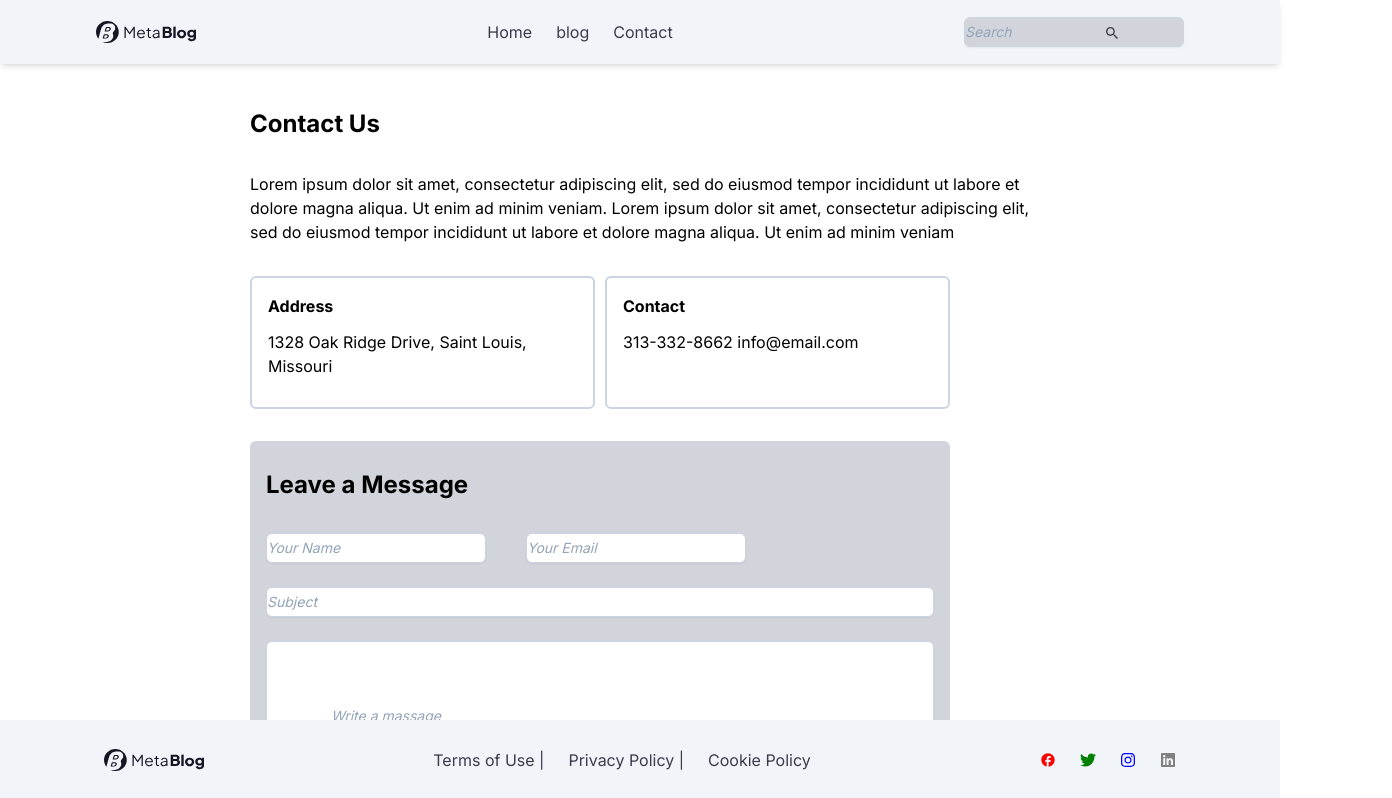
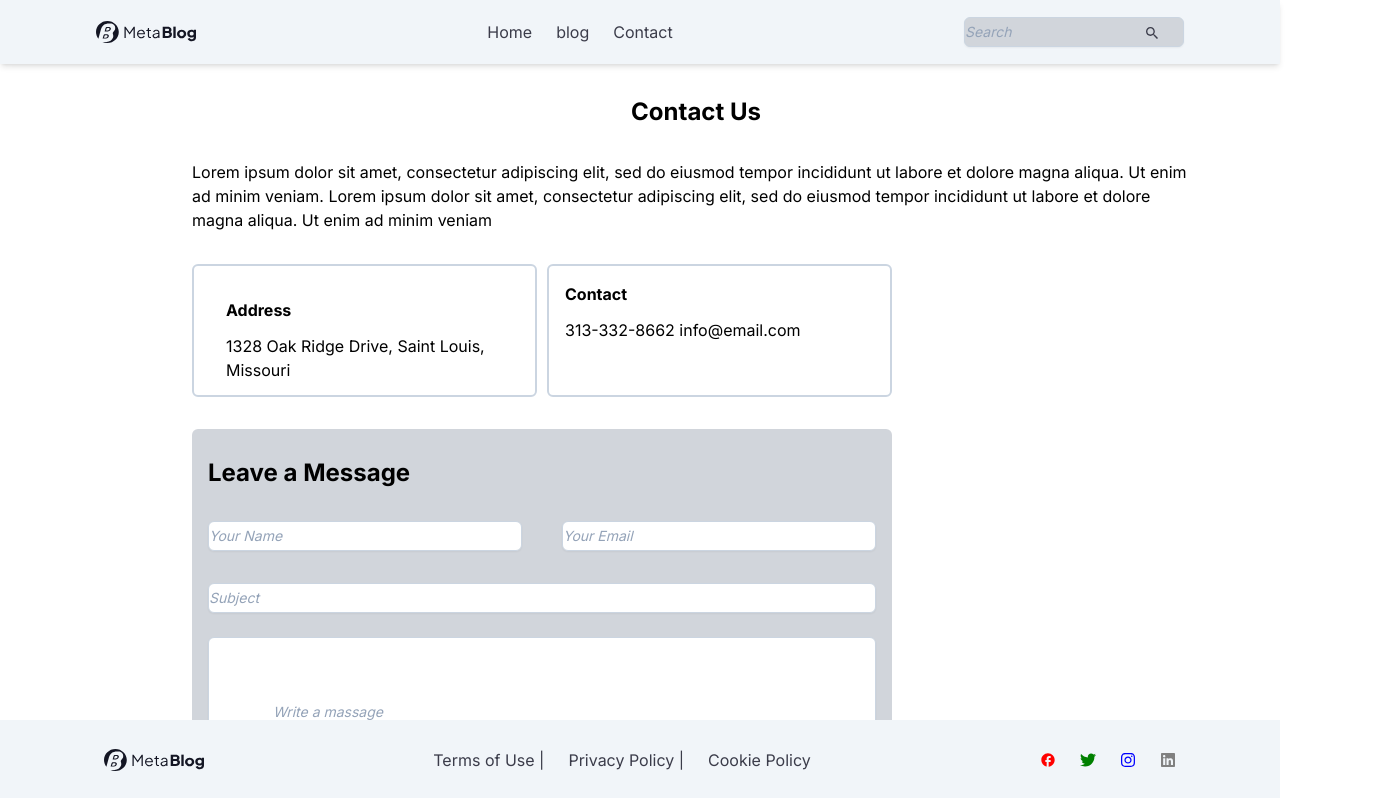
Before and after one commit to Munkhgerelpurvee/blogApp, a Next.js app in the folder blogapp/: page /contactUs in a window 1280 px wide. Shown: the top 798 px of the page, 1392 px wide, since content can reach past the window. Built offline with nearby package versions, Linux system fonts and the light colour scheme.

Commit message:
Ended all components.

```diff
--- a/blogapp/src/app/blogs/[id]/page.js
+++ b/blogapp/src/app/blogs/[id]/page.js
@@ -3,8 +3,7 @@ import { useParams } from "next/navigation";
 import Navbar from "../../../components/Navbar";
 import Footer from "../../../components/Footer";
 import { useState, useEffect } from "react";
-import { BlogCard } from "../../../components/BlogCard";
-import Image from "next/image";
+import Date from "../../../components/Date";
 
 
 
@@ -57,8 +56,12 @@ const BlogId = () => {
             className="object-cover rounded-full "
             />
 
-          <p className="pt-6 text-gray-500 mb-11">{blog.user.twitter_username}</p>
-          <p className="pt-6 text-gray-500 mb-11">{blog.published_at}</p>
+          <p className="pt-8 text-gray-500 font-semibold mb-11">{blog.user.twitter_username}</p>
+
+          <div className="text-gray-500 font-semibold pt-8 mb-11">
+          <Date  dateString = {blog.published_at}/>
+
+          </div>
 
           </div>
 
@@ -71,10 +74,10 @@ const BlogId = () => {
           <h1 className="my-10 text-2xl font-semibold">{blog.description}</h1>
           <br />
 
-          <div className="[&>p]:text-md [&>p]:leading-7 [&>p]:py-4 [&>h2]:text-2xl [&>h2]:py-4 [&>img]:w-full" dangerouslySetInnerHTML={{ __html: blog.body_html }}></div>
+          <div className="[&>p]:text-md [&>p]:leading-7 [&>p]:mb-4 [&>p]:py-6 [&>h2]:text-2xl [&>h2]:py-4 [&>img]:w-full" dangerouslySetInnerHTML={{ __html: blog.body_html }}></div>
           <br/>
           <br/>
-          {/* <div> dangerouslySetInnerHTML={{ __html: blog.body_markdown }}</div> */}
+
           <br />
 
 
--- a/blogapp/src/app/blogs/page.js
+++ b/blogapp/src/app/blogs/page.js
@@ -35,10 +35,10 @@ export default function BlogPage() {
 
     <Navbar/>
 
-    <main className="flex flex-col mx-[100px] my-14 gap-8 lg:W-[1200px] m-auto">
+    <main className="flex flex-col mx-[100px] my-14 gap-8 md:max-w-[1200px] m-auto">
 
     <h1 className="mt-10 text-2xl font-bold">All blog post</h1>
-        <div className="grid w-full grid-cols-3 gap-6">
+        <div className="grid w-full grid-cols-1 gap-6 md:grid-cols-3">
             {blogs.map((blog) => (
                 <Link key={blog.id} href={`/blogs/${blog.id}`}>
                   <BlogCard
--- a/blogapp/src/app/contactUs/page.js
+++ b/blogapp/src/app/contactUs/page.js
@@ -8,20 +8,20 @@ export default function Page() {
        <>
 
        <Navbar />
-        <main className="flex flex-col mx-[250px] my-24 gap-8 lg:W-[1200px] m-auto">
+        <main className="my-24 gap-8 md:min-w-[1200px] mx-24">
 
           <div>
-          <h1 className="my-8 mt-3 text-2xl font-bold">Contact Us</h1>
-          <p>Lorem ipsum dolor sit amet, consectetur adipiscing elit, sed do eiusmod tempor incididunt ut labore et dolore magna aliqua. Ut enim ad minim veniam. Lorem ipsum dolor sit amet, consectetur adipiscing elit, sed do eiusmod tempor incididunt ut labore et dolore magna aliqua. Ut enim ad minim veniam</p>
+          <h1 className="my-8 mt-3 text-2xl font-bold mb-8 flex justify-center mx-24 md:max-w-[1200px]">Contact Us</h1>
+          <p className="mb-8 mx-24 md:max-w-[1200px]">Lorem ipsum dolor sit amet, consectetur adipiscing elit, sed do eiusmod tempor incididunt ut labore et dolore magna aliqua. Ut enim ad minim veniam. Lorem ipsum dolor sit amet, consectetur adipiscing elit, sed do eiusmod tempor incididunt ut labore et dolore magna aliqua. Ut enim ad minim veniam</p>
 
           </div>
 
-          <div className="flex gap-[10px]">
-            <div  className="w-[345px] h-[133px]  p-4 border-2 border-slate-300   rounded-md  ">
+          <div className="gap-[10px] mx-24 md:flex md:min-w-[1200px]">
+            <div  className="w-[345px] h-[133px]  p-8 border-2 border-slate-300   rounded-md mb-4  ">
                   <h1 className="mb-3 font-bold">Address</h1>
                    <p>1328 Oak Ridge Drive, Saint Louis, Missouri</p>
             </div>
-                        <div className="w-[345px] h-[133px] p-4  border-2 border-slate-300  rounded-md  ">
+                      <div className="min-w-[345px] min-h-[133px] p-4  border-2 border-slate-300  rounded-md mb-8  ">
                               <h1 className="mb-3 font-bold">Contact</h1>
                                 <p>313-332-8662 info@email.com</p>
 
@@ -29,12 +29,12 @@ export default function Page() {
 
           </div>
 
-          <div  className="w-[700px] p-4 border-slate-500 bg-[#D1D5DB]  rounded-md " >
+          <div  className="min-w-[400px] p-4 mx-24 border-slate-500 bg-[#D1D5DB]  rounded-md md:max-w-[700px] mb-10 " >
           <h1 className="my-8 mt-3 text-2xl font-bold">Leave a Message</h1>
-           <div className="flex gap-10 mb-6">
-          <input class="placeholder:italic placeholder:text-slate-400 block bg-[#fff] w-20xl border border-slate-300 rounded-md py-1 pr-2 shadow-sm sm:text-sm" placeholder="Your Name" type="text" name="search"/>
+           <div className="gap-10 mb-4 md:flex">
+          <input class="placeholder:italic placeholder:text-slate-400 block bg-[#fff] w-full mb-4 md:min-w-20xl border border-slate-300 rounded-md py-1 pr-2 shadow-sm sm:text-sm" placeholder="Your Name" type="text" name="search"/>
 
-          <input class="placeholder:italic placeholder:text-slate-400 block bg-[#fff] w-10xl border border-slate-300 rounded-md py-1 pr-2 shadow-sm sm:text-sm" placeholder="Your Email" type="email"name="search"/>
+          <input class="placeholder:italic placeholder:text-slate-400 block bg-[#fff] w-full mb-4 md:min-w-10xl border border-slate-300 rounded-md py-1 pr-2 shadow-sm sm:text-sm" placeholder="Your Email" type="email"name="search"/>
 
            </div>
 
@@ -45,7 +45,7 @@ export default function Page() {
           <input class="placeholder:italic placeholder:text-slate-400 block bg-[#fff] w-full border border-slate-300 rounded-md p-16 shadow-sm sm:text-sm" placeholder="Write a massage" type="text"/>
 
            <button
-            className="p-2 W-[200px] bg-[#4B6BFB] mt-3 text-[#fff] text-sm rounded-md">
+            className="p-2 w-full md:flex md:w-[130px] md:justify-center bg-[#4B6BFB] mt-3 text-[#fff] text-sm rounded-md">
              Send Message
            </button>
 
--- a/blogapp/src/components/404.js
+++ /dev/null
@@ -1,3 +0,0 @@
-export default function Custom404() {
-    return <h1>404 - Энэ хуудас олдсонгүй</h1>;
-  }
--- a/blogapp/src/components/Allblog.js
+++ b/blogapp/src/components/Allblog.js
@@ -50,12 +50,12 @@ export const Allblog = () => {
 
 
   return (
-    <div className="flex flex-col mx-24 gap-8 lg:W-[1200px] m-auto">
+    <div className="flex flex-col mx-24 gap-8 md:W-[1200px] m-auto md:flex-col ">
       <h1 className="mt-3 text-2xl font-bold">All blog post</h1>
 
       <div className="flex justify-between">
 
-      <div className="flex gap-6">
+      <div className="flex gap-3 flex-wrap">
 
         {categories.map((item, index) => (
           <button
@@ -71,7 +71,7 @@ export const Allblog = () => {
         )}
       </div>
 
-      <div className="">
+      <div className="hidden md:block">
 
         <Link href={`/blogs/`}>
         View All
@@ -82,7 +82,7 @@ export const Allblog = () => {
       </div>
 
 
-      <div className="grid grid-cols-3 gap-6 w-fill">
+      <div className="grid grid-cols-1 gap-6 w-full md:grid-cols-3">
         {blogs.map((blog) => {
           return (
             <Link key={blog.id} href={`/blogs/${blog.id}`}>
--- a/blogapp/src/components/BlogCard.js
+++ b/blogapp/src/components/BlogCard.js
@@ -1,6 +1,9 @@
+const dateFns = require("date-fns");
+import Date from "./Date";
 
 
 export const BlogCard = ({ image, title, date, tags }) => {
+
 
   // console.log("Image", image);
   // console.log("Where is tag", tags);
@@ -20,7 +23,10 @@ export const BlogCard = ({ image, title, date, tags }) => {
 
         <h3 className="text-2xl font-semibold">{title}</h3>
 
-        <p className="text-gray-500">{date}</p>
+        <div className="text-gray-500 font-semibold">
+        <Date  dateString = {date}/>
+
+        </div>
       </div>
     </div>
   );
--- a/blogapp/src/components/Carousel.js
+++ b/blogapp/src/components/Carousel.js
@@ -37,7 +37,7 @@ export const Carousel = () => {
 
   return (
     <div className="">
-      <main className="flex place-items-center w-full mt-[130px] mx-auto max-w-2xl shadow-2xl rounded-2xl">
+      <main className="flex place-items-center w-full mt-[130px] mx-auto max-w-2xl shadow-2xl rounded-2xl md:W-[1200px] m-auto">
         <div
           className={`w-full flex justify-center items-center gap-4  md:rounded-2xl p-6 md:p-0`}
         >
@@ -46,19 +46,13 @@ export const Carousel = () => {
               key={idx}
               className={`${
                 idx === activeImage
-                  ? "flex w-10xl h-[50vh] object-cover"
+                  ? "flex w-full h-screen object-cover"
                   : "hidden"
               }`}
             >
-              {/* <Image
-               src={elem.cover_image}
-               alt=""
-               width={100}
-               height={100}
-               className="object-cover w-full mt-8 rounded-lg "
-             /> */}
+
               <div
-                className="w-[570px] h-[570px]"
+                className="w-full h-screen  "
                 style={{
                   backgroundImage: `url(${elem.cover_image})`,
                   backgroundSize: "cover",
--- a/blogapp/src/components/Date.js
+++ b/blogapp/src/components/Date.js
@@ -1,4 +1,4 @@
-
+import { parseISO, format } from "date-fns";
 
 export default function Date({ dateString }) {
   const date = parseISO(dateString);
--- a/blogapp/src/components/Footer.js
+++ b/blogapp/src/components/Footer.js
@@ -12,7 +12,7 @@ export default function Footer() {
       <div className="w-full m-auto lg:[1200px] h-[64px] flex justify-between items-center">
 
 
-        <div  className="mx-24">
+        <div  className="mx-24 hidden lg:block">
             <Image
               src="/Logo.svg"
               alt="Logo"
@@ -43,7 +43,7 @@ export default function Footer() {
 
     <div className="">
 
-       <ul className="flex gap-6 mx-24">
+       <ul className="flex gap-6 mx-24 items-center m-auto">
 
                   <li style={{color:"red"}}>< MdFacebook /></li>
                   <li style={{color:"green"}}><FaTwitter /></li>
--- a/blogapp/src/components/Navbar.js
+++ b/blogapp/src/components/Navbar.js
@@ -35,13 +35,13 @@ export default function Navbar() {
               type="text"
               name="search"
             />
-            <div className="absolute pt-2 pl-[140px]">
+            <div className="absolute pt-2 pl-[180px]">
               <IoMdSearch />
             </div>
           </label>
         </div>
 
-        <div className="lg:hidden">
+        <div className="lg:hidden pr-10">
           <IoIosMenu />
         </div>
       </div>
```
Also changed, not shown: blogapp/src/components/Trending.js (+11 -32 lines).
